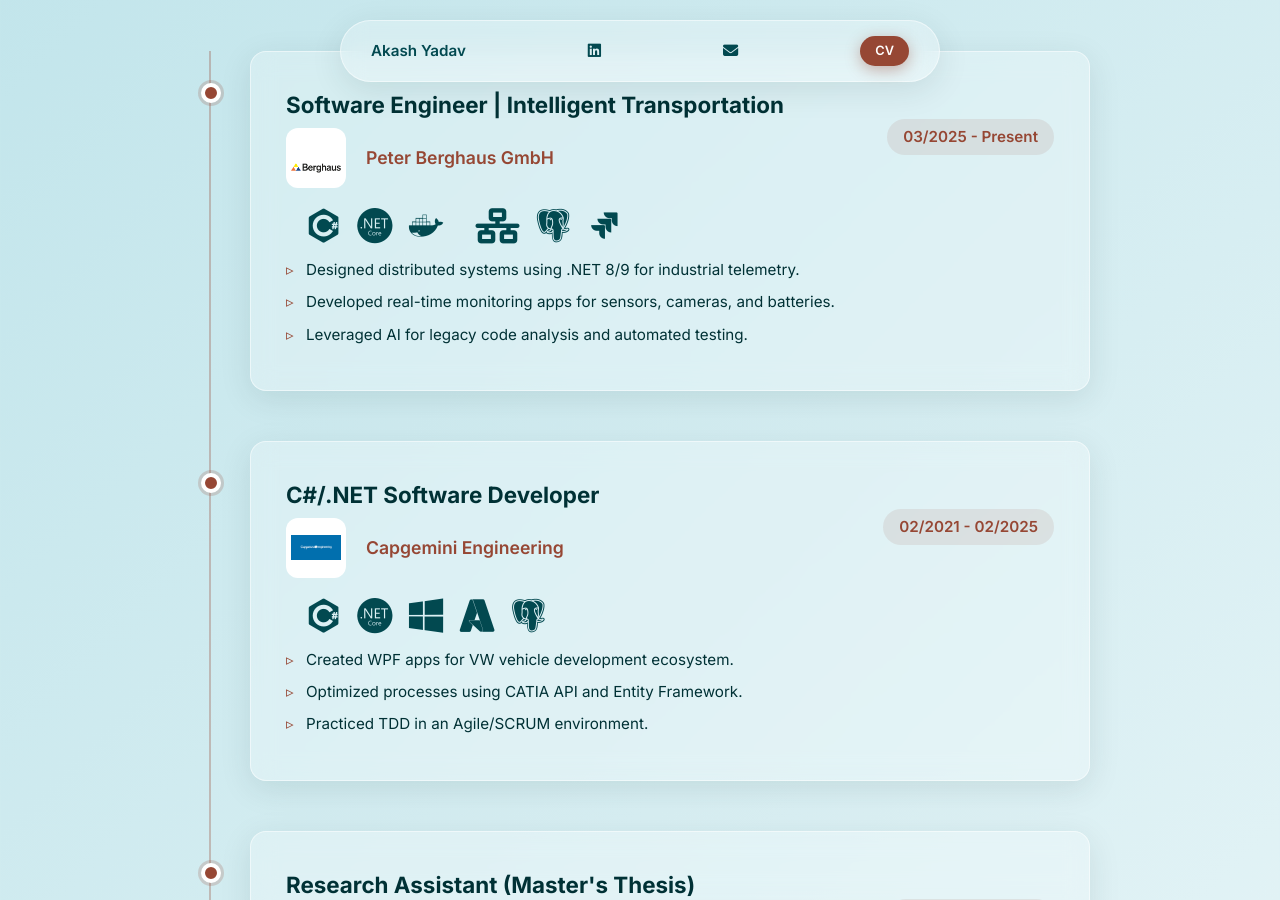
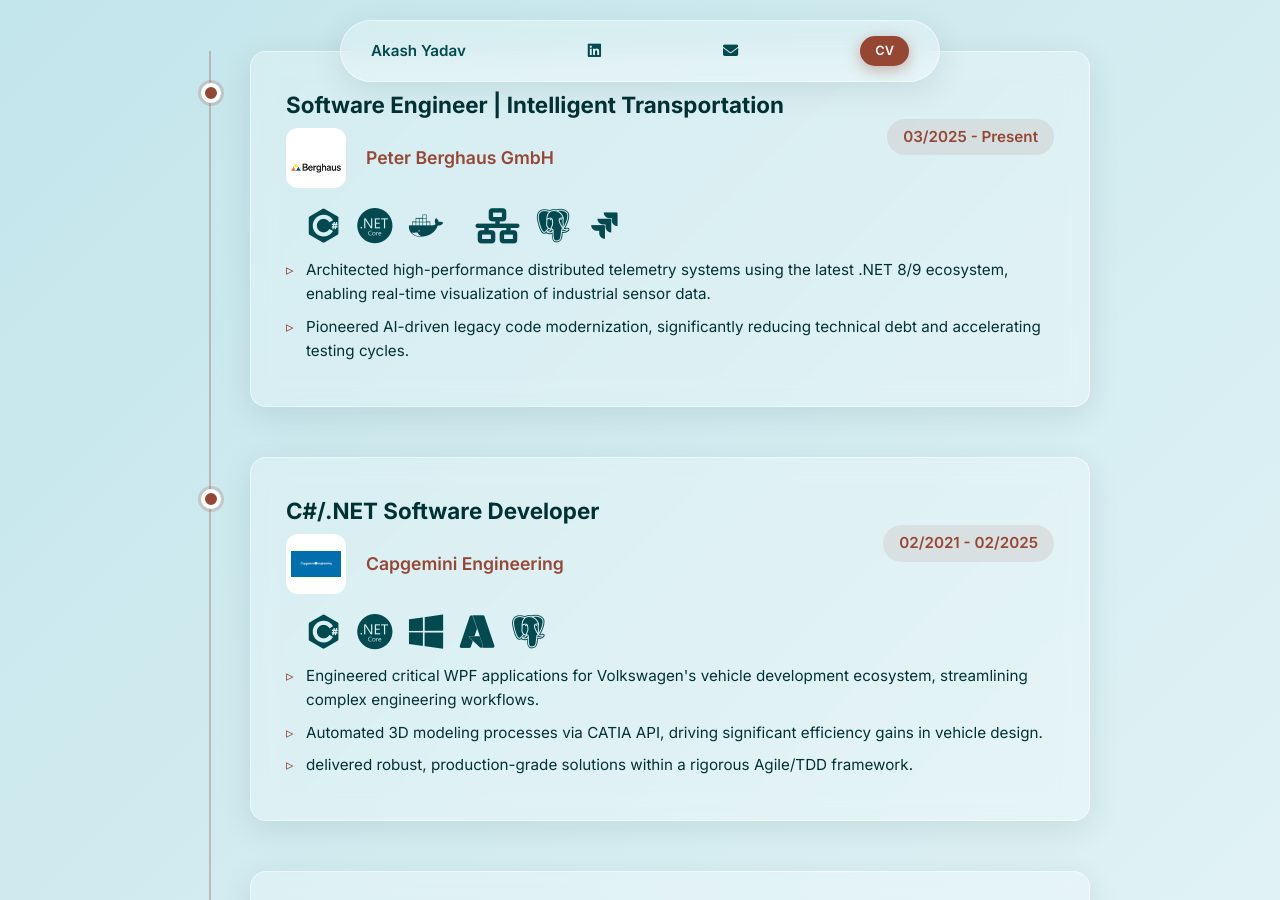
Before and after one commit to ayadav10491/ayadav10491.github.io, a Jekyll site: the page index.html, which Jekyll copies as it is, in a window 1280 px wide and 900 px high, scrolled down 1377 px. Built offline with Jekyll 4.4.1, drawn with Linux system fonts in a browser that asks for light colours; some of the changed text lies outside the part shown.

Commit message:
Enhance professional experience descriptions for impact

```diff
--- a/index.html
+++ b/index.html
@@ -124,9 +124,10 @@
                         </div>
                         <div class="job-details">
                             <ul>
-                                <li>Designed distributed systems using .NET 8/9 for industrial telemetry.</li>
-                                <li>Developed real-time monitoring apps for sensors, cameras, and batteries.</li>
-                                <li>Leveraged AI for legacy code analysis and automated testing.</li>
+                                <li>Architected high-performance distributed telemetry systems using the latest .NET 8/9
+                                    ecosystem, enabling real-time visualization of industrial sensor data.</li>
+                                <li>Pioneered AI-driven legacy code modernization, significantly reducing technical debt
+                                    and accelerating testing cycles.</li>
                             </ul>
                         </div>
                     </div>
@@ -156,9 +157,12 @@
                         </div>
                         <div class="job-details">
                             <ul>
-                                <li>Created WPF apps for VW vehicle development ecosystem.</li>
-                                <li>Optimized processes using CATIA API and Entity Framework.</li>
-                                <li>Practiced TDD in an Agile/SCRUM environment.</li>
+                                <li>Engineered critical WPF applications for Volkswagen's vehicle development ecosystem,
+                                    streamlining complex engineering workflows.</li>
+                                <li>Automated 3D modeling processes via CATIA API, driving significant efficiency gains
+                                    in vehicle design.</li>
+                                <li>delivered robust, production-grade solutions within a rigorous Agile/TDD framework.
+                                </li>
                             </ul>
                         </div>
                     </div>
@@ -186,8 +190,10 @@
                         </div>
                         <div class="job-details">
                             <ul>
-                                <li>Developed drone systems for landscape analysis.</li>
-                                <li>Implemented Semantic Segmentation of aerial imagery using TensorFlow.</li>
+                                <li>Spearheaded the development of autonomous drone systems for precision landscape
+                                    analysis.</li>
+                                <li>Deployed advanced Deep Learning models (TensorFlow) for semantic segmentation of
+                                    aerial imagery, achieving high-accuracy environmental mapping.</li>
                             </ul>
                         </div>
                     </div>
@@ -213,9 +219,10 @@
                         </div>
                         <div class="job-details">
                             <ul>
-                                <li>Developed automated tests in Python/Matlab for Radar & Camera Systems
-                                    synchronization.</li>
-                                <li>Enhanced detection performance through targeted Image & Signal Processing.</li>
+                                <li>Optimized next-gen ADAS technologies by developing automated synchronization
+                                    frameworks for Radar & Camera sensor fusion.</li>
+                                <li>Enhanced sensor detection capabilities through advanced Image and Signal Processing
+                                    algorithms.</li>
                             </ul>
                         </div>
                     </div>
```
